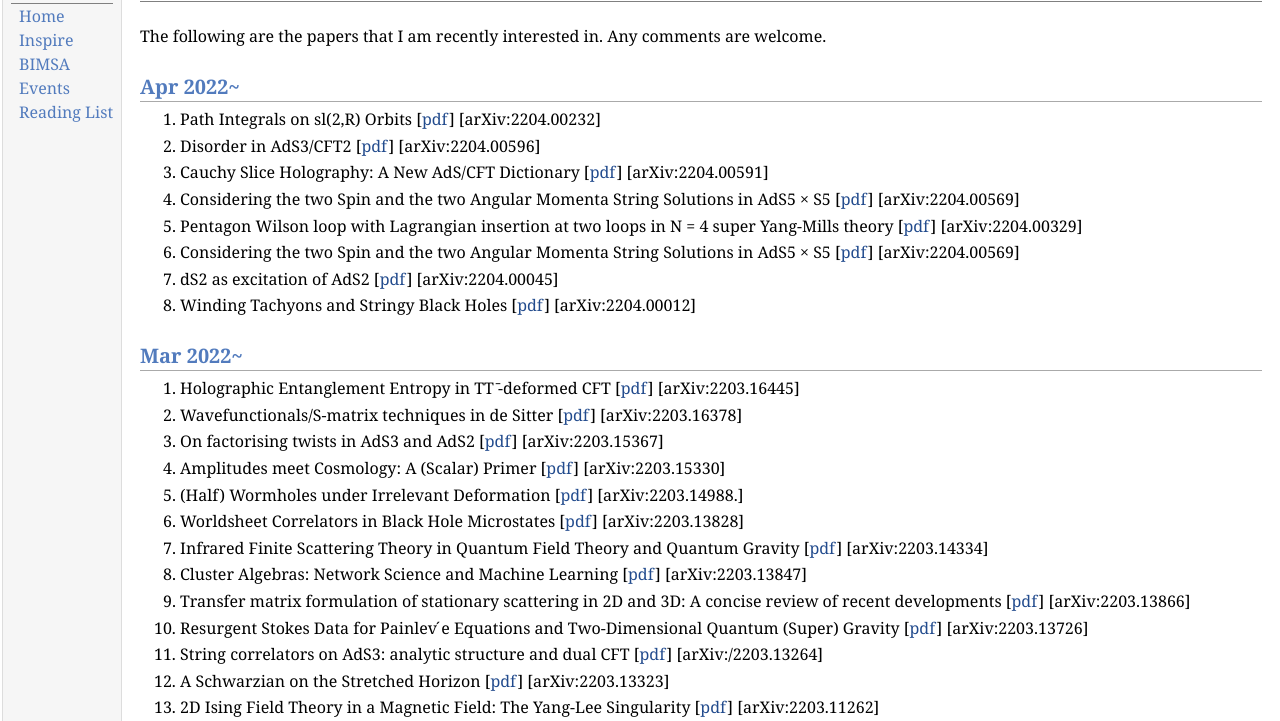
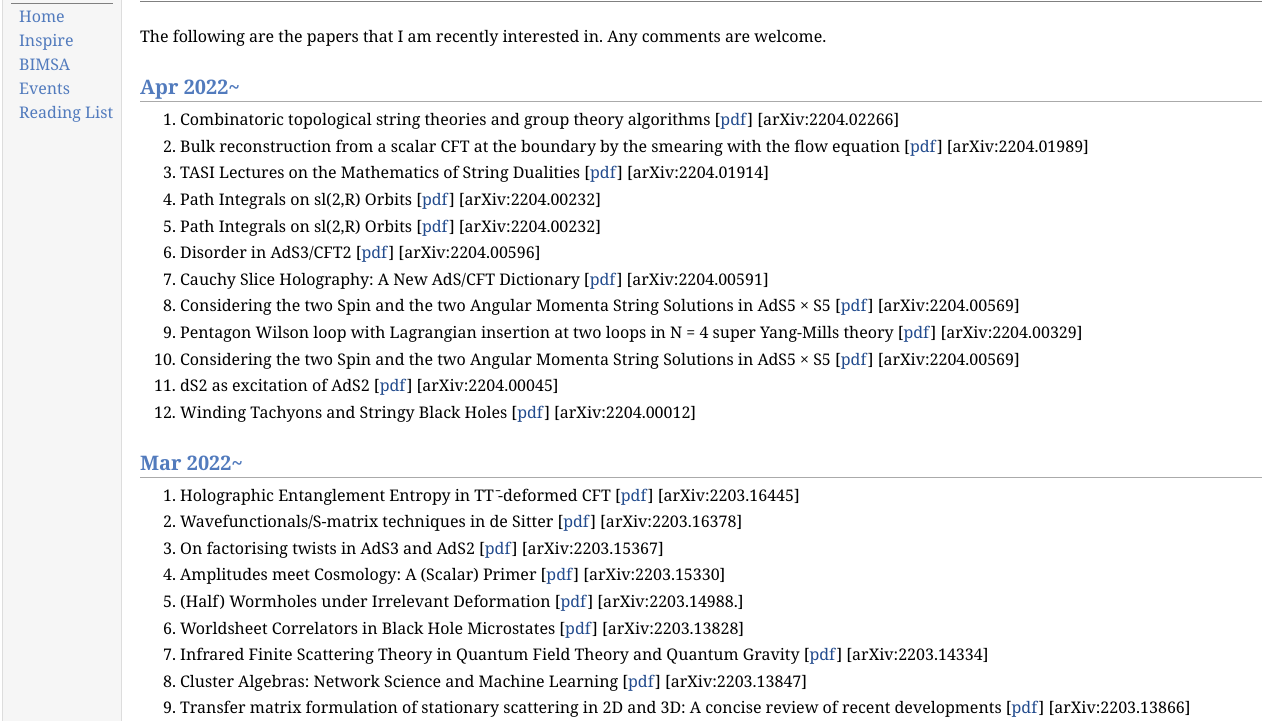
Before and after one commit to shuphy124/shuphy124.github.io, a plain HTML site: page reading_list/index.html in a window 1280 px wide. Shown: the part 48-769 px from the top of the page. Drawn offline with Linux system fonts and the light colour scheme.

Commit message:
Update index.html

```diff
--- a/reading_list/index.html
+++ b/reading_list/index.html
@@ -31,6 +31,21 @@ The following are the papers that I am recently interested in. Any comments are
 </p>
     <h2>Apr 2022~</h2>
 <ol>
+  <li><p>
+Combinatoric topological string theories and group theory algorithms
+[<a href="https://arxiv.org/pdf/2204.02266">pdf</a>] [arXiv:2204.02266]</p>
+    <li><p>
+Bulk reconstruction from a scalar CFT at the boundary by the smearing with the flow equation
+[<a href="https://arxiv.org/pdf/2204.01989">pdf</a>] [arXiv:2204.01989]</p>
+      <li><p>
+ TASI Lectures on the Mathematics of String Dualities
+[<a href="https://arxiv.org/pdf/2204.01914">pdf</a>] [arXiv:2204.01914]</p>
+        <li><p>
+Path Integrals on sl(2,R) Orbits
+[<a href="https://arxiv.org/pdf/2204.00232">pdf</a>] [arXiv:2204.00232]</p>
+
+
+
   <li><p>
 Path Integrals on sl(2,R) Orbits
 [<a href="https://arxiv.org/pdf/2204.00232">pdf</a>] [arXiv:2204.00232]</p>
```
